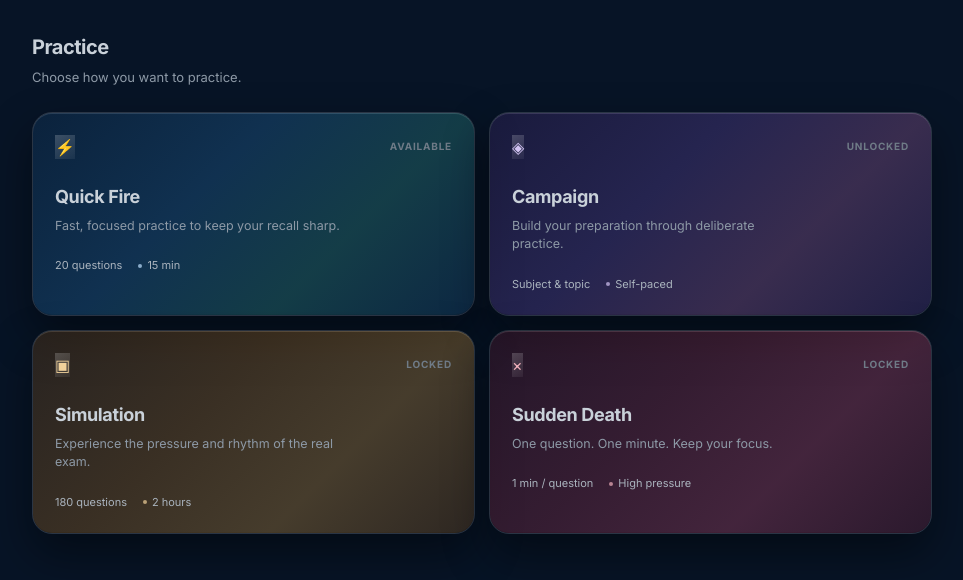
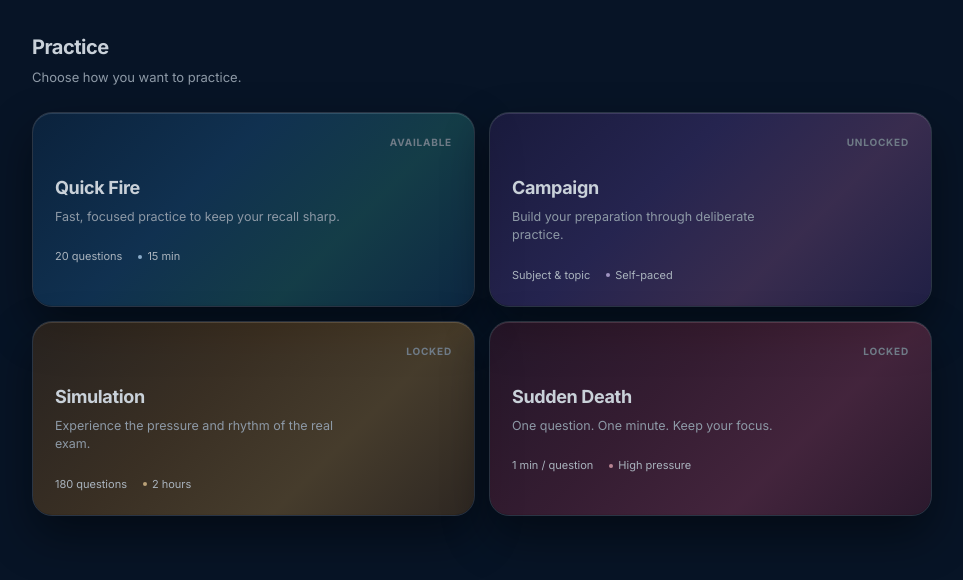
Before and after one commit to examforge99/examlogic, a Next.js app: page /prototypes/practice-cards in a window 1280 px wide. Shown: the top 580 px of the page, without its empty margins (158-1121 px from the left). Built offline with nearby package versions, Linux system fonts and the light colour scheme.

Commit message:
Fix Practice cards build error

```diff
--- a/src/app/prototypes/practice-cards/page.tsx
+++ b/src/app/prototypes/practice-cards/page.tsx
@@ -10,10 +10,10 @@ type Mode = {
 }
 
 const modes: Mode[] = [
-  { name: 'Quick Fire', description: 'Fast, focused practice to keep your recall sharp.', state: 'Available', mark: '⚡', accent: '#BFE0FF', glow: 'linear-gradient(135deg, #123D67 0%, #2269A2 38%, #2D8C88 68%, #194F7C 100%)', meta: ['20 questions', '15 min'] },
-  { name: 'Campaign', description: 'Build your preparation through deliberate practice.', state: 'Unlocked', mark: '◈', accent: '#D3C4F4', glow: 'linear-gradient(135deg, #3D2769 0%, #6044A0 38%, #9A5C9D 68%, #503681 100%)', meta: ['Subject & topic', 'Self-paced'] },
-  { name: 'Simulation', description: 'Experience the pressure and rhythm of the real exam.', state: 'Locked', mark: '▣', accent: '#F0D19A', glow: 'linear-gradient(135deg, #684016 0%, #9B641F 38%, #C08A38 68%, #7A4D1B 100%)', meta: ['180 questions', '2 hours'] },
-  { name: 'Sudden Death', description: 'One question. One minute. Keep your focus.', state: 'Locked', mark: '×', accent: '#F0B0BB', glow: 'linear-gradient(135deg, #5D1B30 0%, #8D2D48 38%, #B74467 68%, #70233B 100%)', meta: ['1 min / question', 'High pressure'] },
+  { name: 'Quick Fire', description: 'Fast, focused practice to keep your recall sharp.', state: 'Available', accent: '#BFE0FF', glow: 'linear-gradient(135deg, #123D67 0%, #2269A2 38%, #2D8C88 68%, #194F7C 100%)', meta: ['20 questions', '15 min'] },
+  { name: 'Campaign', description: 'Build your preparation through deliberate practice.', state: 'Unlocked', accent: '#D3C4F4', glow: 'linear-gradient(135deg, #3D2769 0%, #6044A0 38%, #9A5C9D 68%, #503681 100%)', meta: ['Subject & topic', 'Self-paced'] },
+  { name: 'Simulation', description: 'Experience the pressure and rhythm of the real exam.', state: 'Locked', accent: '#F0D19A', glow: 'linear-gradient(135deg, #684016 0%, #9B641F 38%, #C08A38 68%, #7A4D1B 100%)', meta: ['180 questions', '2 hours'] },
+  { name: 'Sudden Death', description: 'One question. One minute. Keep your focus.', state: 'Locked', accent: '#F0B0BB', glow: 'linear-gradient(135deg, #5D1B30 0%, #8D2D48 38%, #B74467 68%, #70233B 100%)', meta: ['1 min / question', 'High pressure'] },
 ]
 
 const styles: Record<string, CSSProperties> = {
```
